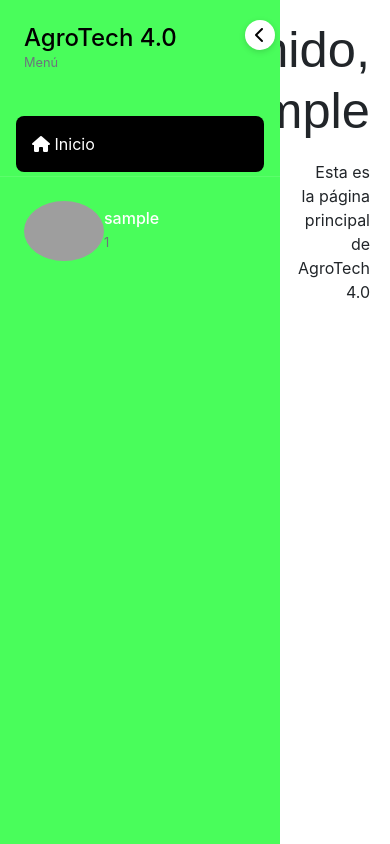
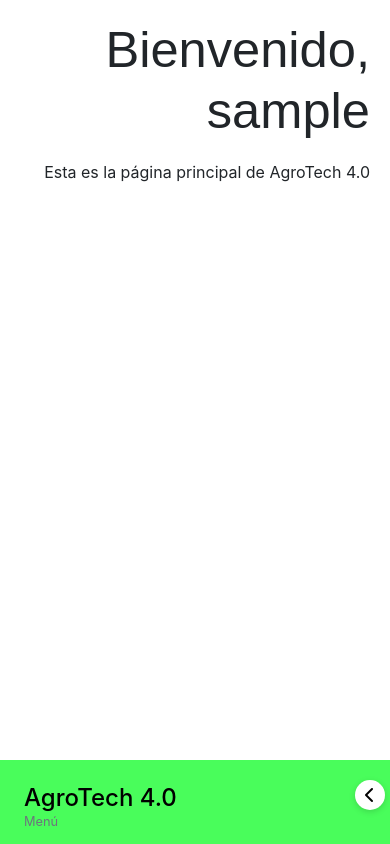
Before and after one commit to 1amsj/AgroTech-4.0, a PHP site: template Vista/main.php in a window 390 px wide. Run offline with PHP 8.4, Linux system fonts and the light colour scheme; the template is opened without the code that fills it, so the values that code supplies are empty; the visitor is signed in with stand-in values (Sample User, id 1); some libraries are stand-ins or nearby versions; some web fonts are replaced; grey boxes are pictures that could not be loaded.

Commit message:
Add responsive design for sidebar and main content; implement media queries for mobile view

```diff
--- a/Assets/css/menu.css
+++ b/Assets/css/menu.css
@@ -149,3 +149,31 @@ body {
 .profile-info {
     transition: opacity 0.2s ease;
 }
+
+/* Media Queries para Responsividad */
+@media (max-width: 768px) {
+    .sidebar {
+        width: 100%;
+        height: 10vh;
+        position: fixed;
+        top: auto;
+        bottom: 0;
+        left: 0;
+        display: flex;
+        justify-content: space-around;
+        overflow-x: auto;
+        overflow-y: hidden;
+    }
+
+    .sidebar.active {
+        left: 0;
+    }
+
+    .main-content {
+        margin-left: 0;
+    }
+
+    .collapsed~.main-content {
+        margin-left: 0;
+    }
+}
```
